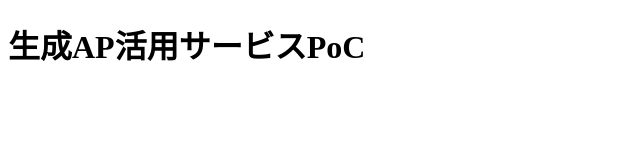
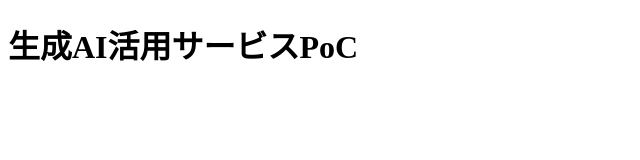
Before and after one commit to mirai-mirai/AzureStatic_20240711, a plain HTML site: page index.html in a window 1280 px wide. Shown: the whole page, without its empty margins (0-640 px from the left). Drawn offline with Linux system fonts and the light colour scheme.

Commit message:
文言修正

```diff
--- a/index.html
+++ b/index.html
@@ -8,7 +8,7 @@
 </head>
 
 <body>
-  <h1>生成AP活用サービスPoC</h1>
+  <h1>生成AI活用サービスPoC</h1>
 </body>
 
 </html>
```
